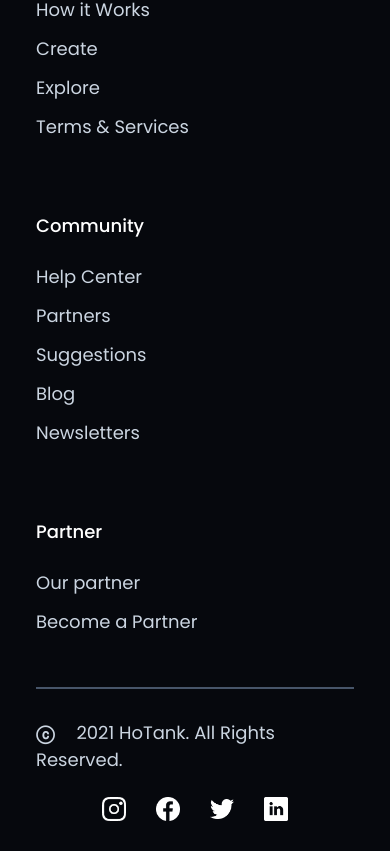
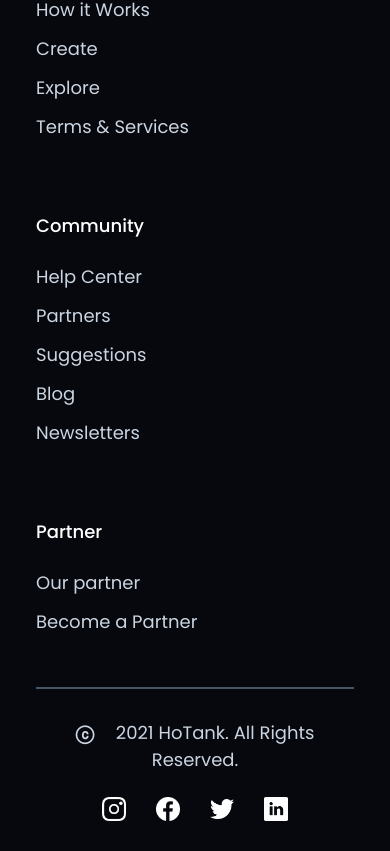
Before and after one commit to Netricc/hoTank-app, a React (Vite) app: page / in a window 390 px wide. Shown: the part 6383-7234 px from the top of the page. Built offline with nearby package versions, Linux system fonts and the light colour scheme.

Commit message:
fix mobile size text in footer

```diff
--- a/src/components/Footer.jsx
+++ b/src/components/Footer.jsx
@@ -39,10 +39,10 @@ const Footer = () => {
       </div>
 
       <div className="py-[30px]  border-t-2 border-slate-600 w-full flex items-center justify-between max-md:flex-col max-md:gap-6 max-md:justify-normal">
-        <p className="text-slate-300 text-[18px]">
+        <p className="text-slate-300 text-[18px] max-sm:text-center">
           <span className="font-bold">ⓒ</span>
 
-          <span className="ml-[22px] font-normal text-slate-300">
+          <span className="ml-[22px] font-normal text-slate-300 ">
             2021 HoTank. All Rights Reserved.
           </span>
         </p>
```
